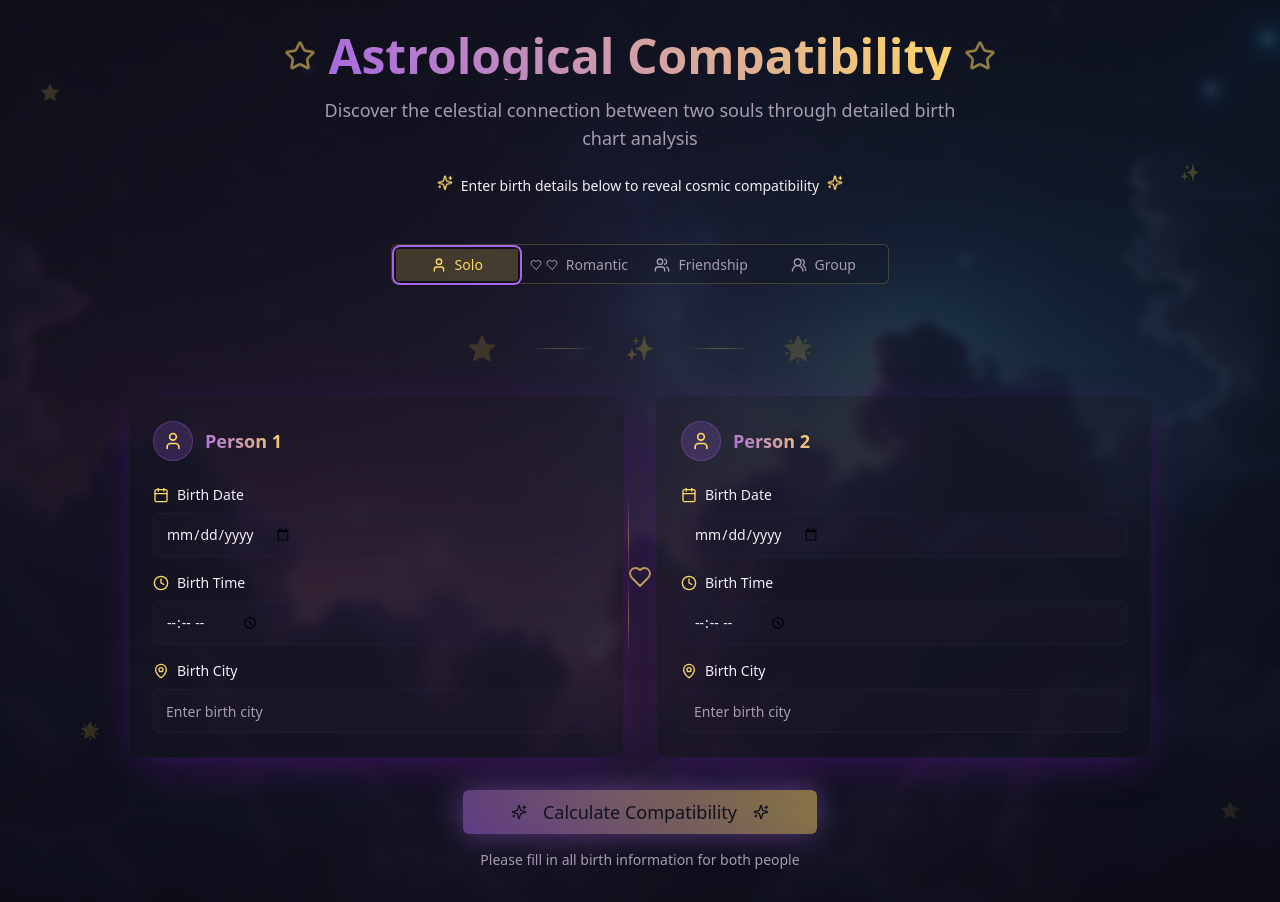
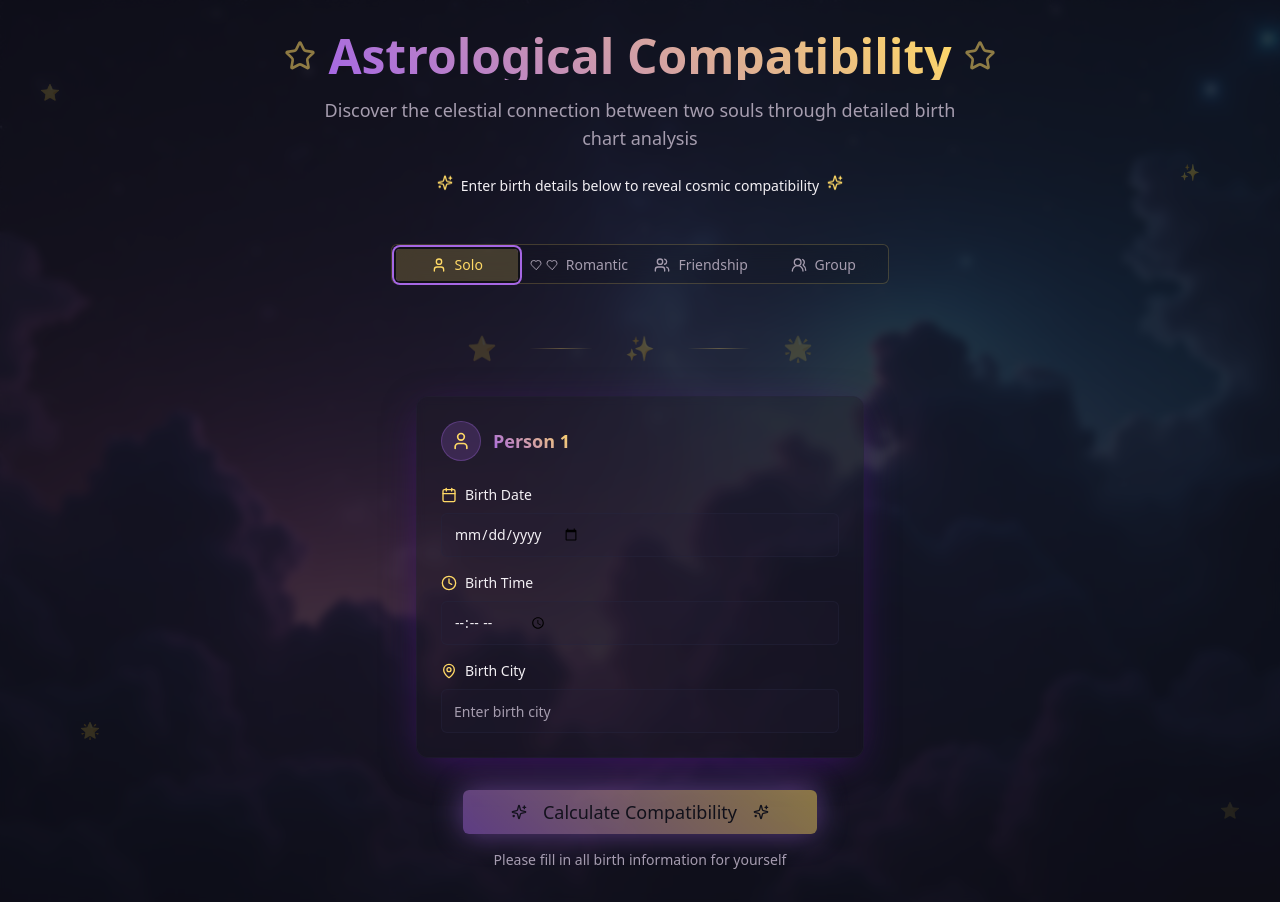
Before and after one commit to jakelahaye/star-crossed-view, a React (Vite) app: page / in a window 1280 px wide. Both pictures are taken after a click on the tab "Solo". Built offline with nearby package versions, Linux system fonts and the light colour scheme.

Commit message:
Update tab content based on mode
Update the tab content to display different numbers of input boxes based on the selected mode:
- Solo: 1 input box
- Romantic: 2 input boxes
- Friendship: 2 input boxes
- Group: Starts with 3 input boxes, with the ability to add up to 5.

```diff
--- a/src/components/BirthInfoForm.tsx
+++ b/src/components/BirthInfoForm.tsx
@@ -10,7 +10,7 @@ interface BirthInfo {
 }
 
 interface BirthInfoFormProps {
-  personNumber: 1 | 2;
+  personNumber: number;
   birthInfo: BirthInfo;
   onUpdate: (info: BirthInfo) => void;
 }
--- a/src/pages/Index.tsx
+++ b/src/pages/Index.tsx
@@ -4,7 +4,7 @@ import { Button } from "@/components/ui/button";
 import { Tabs, TabsList, TabsTrigger, TabsContent } from "@/components/ui/tabs";
 import BirthInfoForm from "@/components/BirthInfoForm";
 import DetailedCompatibilityResult from "@/components/DetailedCompatibilityResult";
-import { Sparkles, Heart, Star, User, Users, UserPlus, UsersRound } from "lucide-react";
+import { Sparkles, Heart, Star, User, Users, UserPlus, UsersRound, Plus, X } from "lucide-react";
 import cosmicBackground from "@/assets/cosmic-background.jpg";
 
 interface BirthInfo {
@@ -15,21 +15,47 @@ interface BirthInfo {
 
 const Index = () => {
   const [activeTab, setActiveTab] = useState("romantic");
-  const [person1Info, setPerson1Info] = useState<BirthInfo>({
-    date: "",
-    time: "",
-    city: ""
-  });
-  const [person2Info, setPerson2Info] = useState<BirthInfo>({
-    date: "",
-    time: "",
-    city: ""
-  });
+  const [people, setPeople] = useState<BirthInfo[]>([
+    { date: "", time: "", city: "" },
+    { date: "", time: "", city: "" },
+    { date: "", time: "", city: "" }
+  ]);
   const [showResult, setShowResult] = useState(false);
 
+  const getRequiredPeopleCount = () => {
+    switch (activeTab) {
+      case "solo": return 1;
+      case "romantic":
+      case "friendship": return 2;
+      case "group": return Math.max(3, people.length);
+      default: return 2;
+    }
+  };
+
   const isFormValid = () => {
-    return person1Info.date && person1Info.time && person1Info.city &&
-           person2Info.date && person2Info.time && person2Info.city;
+    const requiredCount = getRequiredPeopleCount();
+    return people.slice(0, requiredCount).every(person =>
+      person.date && person.time && person.city
+    );
+  };
+
+  const updatePersonInfo = (index: number, info: BirthInfo) => {
+    const newPeople = [...people];
+    newPeople[index] = info;
+    setPeople(newPeople);
+  };
+
+  const addPerson = () => {
+    if (people.length < 5) {
+      setPeople([...people, { date: "", time: "", city: "" }]);
+    }
+  };
+
+  const removePerson = (index: number) => {
+    if (people.length > 3 && index >= 3) {
+      const newPeople = people.filter((_, i) => i !== index);
+      setPeople(newPeople);
+    }
   };
 
   const handleCalculateCompatibility = () => {
@@ -39,8 +65,11 @@ const Index = () => {
   };
 
   const handleReset = () => {
-    setPerson1Info({ date: "", time: "", city: "" });
-    setPerson2Info({ date: "", time: "", city: "" });
+    setPeople([
+      { date: "", time: "", city: "" },
+      { date: "", time: "", city: "" },
+      { date: "", time: "", city: "" }
+    ]);
     setShowResult(false);
   };
 
@@ -117,29 +146,87 @@ const Index = () => {
           <div className="max-w-5xl mx-auto space-y-8">
             {/* Birth Information Forms */}
             <div className="relative">
-              {/* Cosmic connector line */}
+              {/* Cosmic connector line for 2-person modes */}
+              {(activeTab === "romantic" || activeTab === "friendship") && (
                 <div className="absolute left-1/2 top-1/2 transform -translate-x-1/2 -translate-y-1/2 z-0">
                   <div className="w-px h-20 bg-gradient-to-b from-accent/0 via-accent/50 to-accent/0"></div>
                   <Heart className="h-6 w-6 text-accent mx-auto -mt-3 -mb-3 animate-pulse" />
                   <div className="w-px h-20 bg-gradient-to-b from-accent/0 via-accent/50 to-accent/0"></div>
                 </div>
+              )}
 
+              {/* Dynamic form rendering based on mode */}
+              {activeTab === "solo" && (
+                <div className="flex justify-center">
+                  <div className="w-full max-w-md animate-fade-in-up">
+                    <BirthInfoForm
+                      personNumber={1}
+                      birthInfo={people[0]}
+                      onUpdate={(info) => updatePersonInfo(0, info)}
+                    />
+                  </div>
+                </div>
+              )}
+
+              {(activeTab === "romantic" || activeTab === "friendship") && (
                 <div className="grid grid-cols-1 lg:grid-cols-2 gap-8 relative z-10">
                   <div className="order-1 animate-fade-in-up">
                     <BirthInfoForm
                       personNumber={1}
-                    birthInfo={person1Info}
-                    onUpdate={setPerson1Info}
+                      birthInfo={people[0]}
+                      onUpdate={(info) => updatePersonInfo(0, info)}
                     />
                   </div>
                   <div className="order-2 animate-fade-in-up" style={{ animationDelay: '0.2s' }}>
                     <BirthInfoForm
                       personNumber={2}
-                    birthInfo={person2Info}
-                    onUpdate={setPerson2Info}
+                      birthInfo={people[1]}
+                      onUpdate={(info) => updatePersonInfo(1, info)}
                     />
                   </div>
                 </div>
+              )}
+
+              {activeTab === "group" && (
+                <div className="space-y-6">
+                  <div className="grid grid-cols-1 md:grid-cols-2 lg:grid-cols-3 gap-6">
+                    {people.slice(0, getRequiredPeopleCount()).map((person, index) => (
+                      <div
+                        key={index}
+                        className="relative animate-fade-in-up"
+                        style={{ animationDelay: `${index * 0.1}s` }}
+                      >
+                        {index >= 3 && (
+                          <button
+                            onClick={() => removePerson(index)}
+                            className="absolute -top-2 -right-2 z-10 bg-destructive/20 hover:bg-destructive/30 text-destructive rounded-full p-1 transition-colors"
+                          >
+                            <X className="h-3 w-3" />
+                          </button>
+                        )}
+                        <BirthInfoForm
+                          personNumber={index + 1}
+                          birthInfo={person}
+                          onUpdate={(info) => updatePersonInfo(index, info)}
+                        />
+                      </div>
+                    ))}
+                  </div>
+
+                  {people.length < 5 && (
+                    <div className="flex justify-center">
+                      <Button
+                        variant="outline"
+                        onClick={addPerson}
+                        className="border-accent/20 hover:bg-accent/10 hover:border-accent/40"
+                      >
+                        <Plus className="h-4 w-4 mr-2" />
+                        Add Person ({people.length + 1}/5)
+                      </Button>
+                    </div>
+                  )}
+                </div>
+              )}
             </div>
 
             {/* Calculate Button */}
@@ -157,14 +244,14 @@ const Index = () => {
               </Button>
               {!isFormValid() && (
                 <p className="text-muted-foreground mt-4 text-sm animate-fade-in-up" style={{ animationDelay: '0.6s' }}>
-                  Please fill in all birth information for both people
+                  Please fill in all birth information for {activeTab === "solo" ? "yourself" : `all ${getRequiredPeopleCount()} people`}
                 </p>
               )}
             </div>
           </div>
         ) : (
           <div className="max-w-4xl mx-auto space-y-8">
-            <DetailedCompatibilityResult person1={person1Info} person2={person2Info} />
+            <DetailedCompatibilityResult person1={people[0]} person2={people[1]} />
 
             <div className="text-center space-y-4">
               <Button
```
Lines whose indentation alone changed are shown as unchanged.
